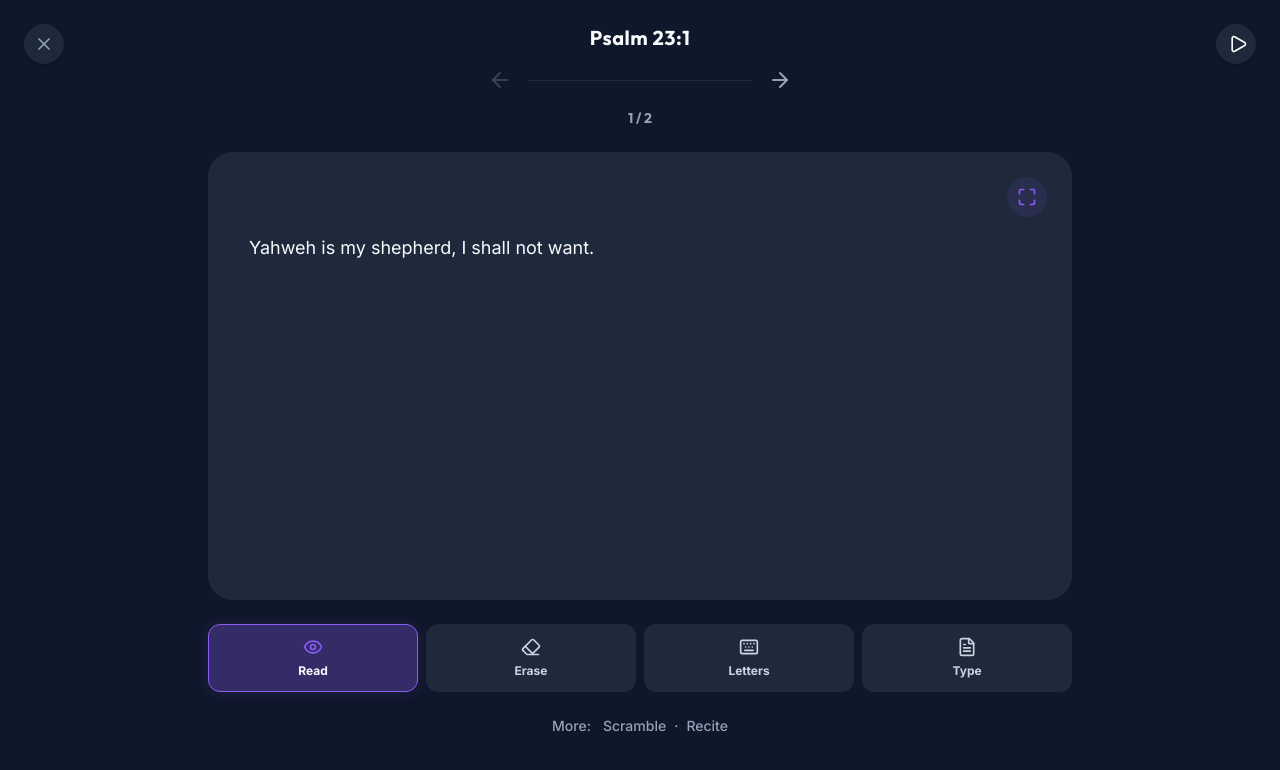
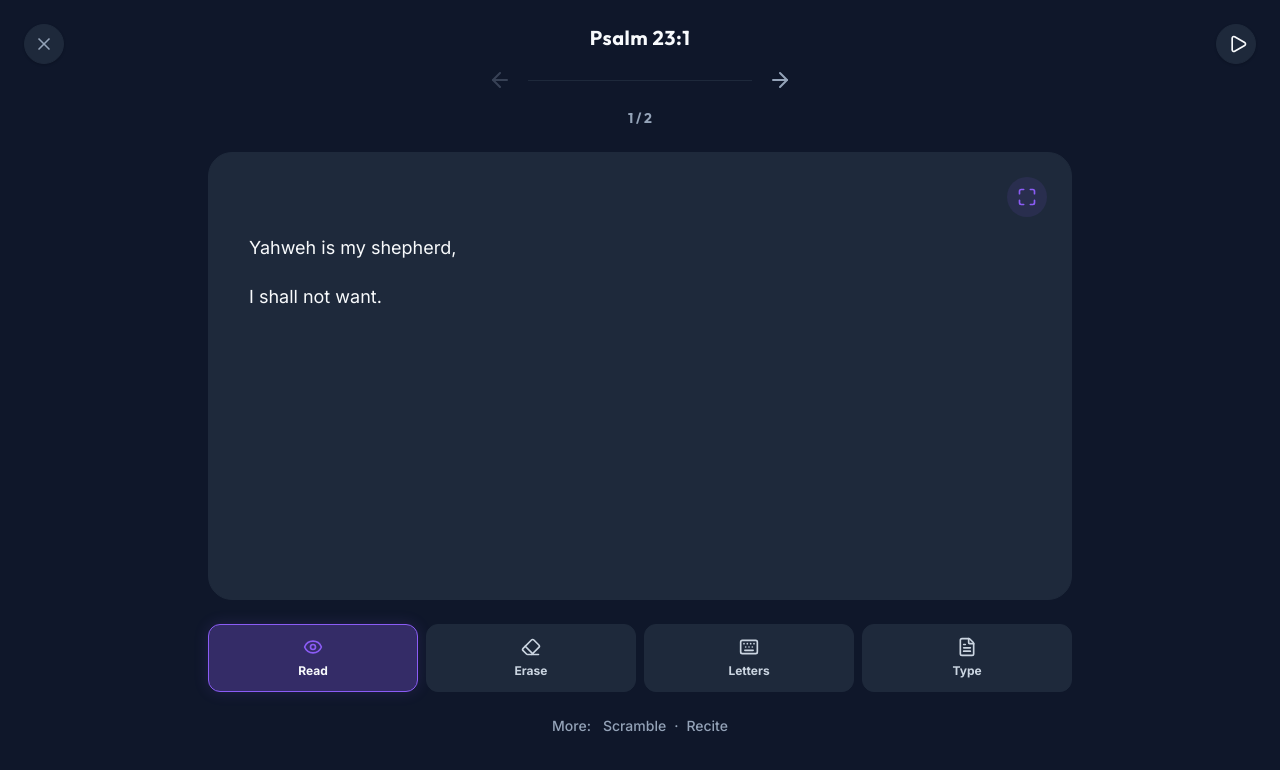
Before and after one commit to Kanakaiah/kanakaiah.github.io, a React (Vite) app: page /#/practice in a window 1280 px wide. Shown: the top 770 px of the page. Built offline with nearby package versions, Linux system fonts and the light colour scheme.

Commit message:
UI: Render ReadMode text identically in both standard and Immersed modes

```diff
--- a/src/components/practice/ReadMode.tsx
+++ b/src/components/practice/ReadMode.tsx
@@ -38,7 +38,7 @@ export const ReadMode: React.FC<ReadModeProps> = ({ text, isImmersed = false, zo
   };
 
   const renderBionicText = (str: string) => {
-    if (!state.settings.bionicReading || !isImmersed) return str;
+    if (!state.settings.bionicReading) return str;
 
     const words = str.split(/(\b[\w']+\b)/);
     return words.map((w, i) => {
@@ -57,15 +57,13 @@ export const ReadMode: React.FC<ReadModeProps> = ({ text, isImmersed = false, zo
 
   return (
     <div
-      className={`text-lg font-normal ${!isImmersed ? 'whitespace-pre-wrap leading-relaxed' : 'transition-none'}`}
+      className={`font-normal ${!isImmersed ? 'text-lg leading-relaxed' : 'transition-none'}`}
       style={isImmersed ? { fontSize: `${1.125 * zoomLevel}rem`, lineHeight: `${1.75 * zoomLevel}rem` } : {}}
     >
       {parts.map((part, index) => {
-        const isMaskEnabled = isImmersed && state.settings.recallMasking;
+        const isMaskEnabled = state.settings.recallMasking;
         const isMasked = isMaskEnabled && !unmaskedIndices.includes(index);
 
-        // Immersed mode ALWAYS splits into block sentences for focused reading
-        if (isImmersed) {
         const displayPart = part.trim();
         if (!displayPart) return null;
 
@@ -80,10 +78,6 @@ export const ReadMode: React.FC<ReadModeProps> = ({ text, isImmersed = false, zo
             {renderBionicText(displayPart)}
           </span>
         );
-        }
-
-        // Standard mode renders inline
-        return <span key={index}>{renderBionicText(part)}</span>;
       })}
     </div>
   );
```
Lines whose indentation alone changed are shown as unchanged.
